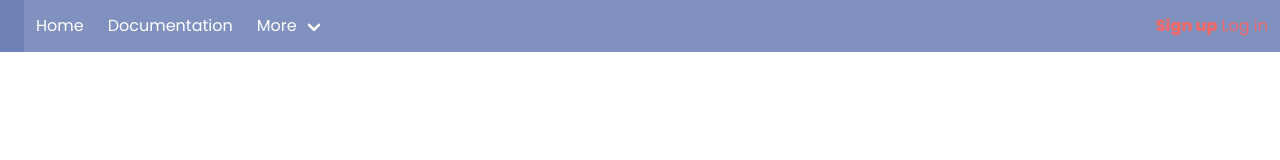
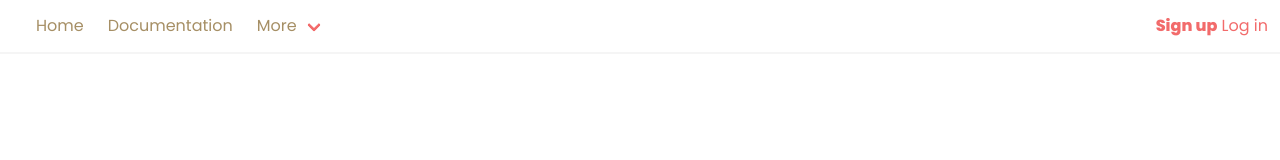
Before and after one commit to EvMad/bulma-sandbox, a website: page index.html in a window 1280 px wide. Drawn offline with Linux system fonts and the light colour scheme.

Commit message:
added shadow to navbar

```diff
--- a/index.html
+++ b/index.html
@@ -15,7 +15,7 @@
     </head>
 
     <!--navbar start-->
-    <nav class="navbar is-primary" role="navigation" aria-label="main navigation">
+    <nav class="navbar has-shadow" role="navigation" aria-label="main navigation">
         <div class="navbar-brand">
           <a class="navbar-item" href="https://github.com/EvMad">
             <i class="fa-brands fa-github-square"></i>
```
